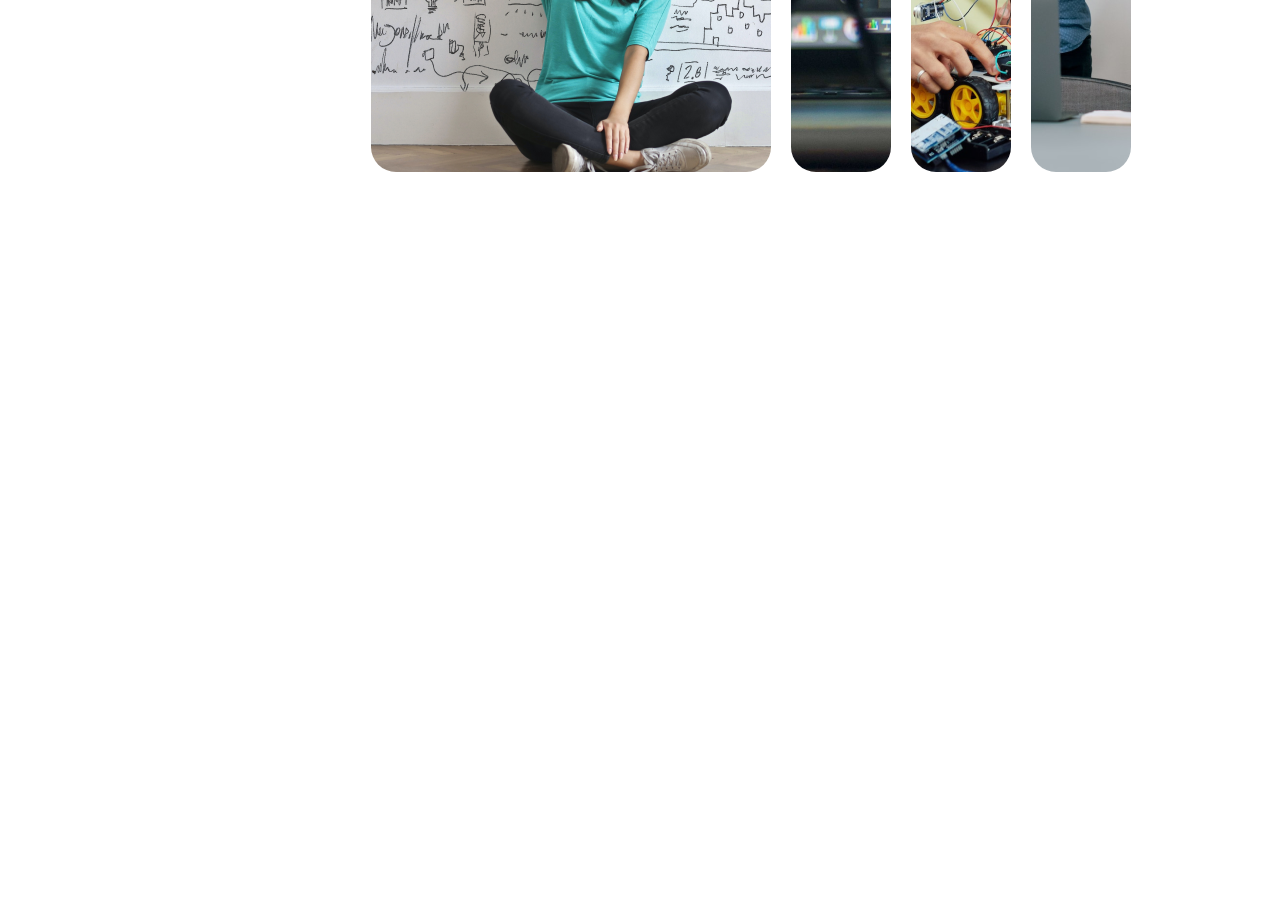
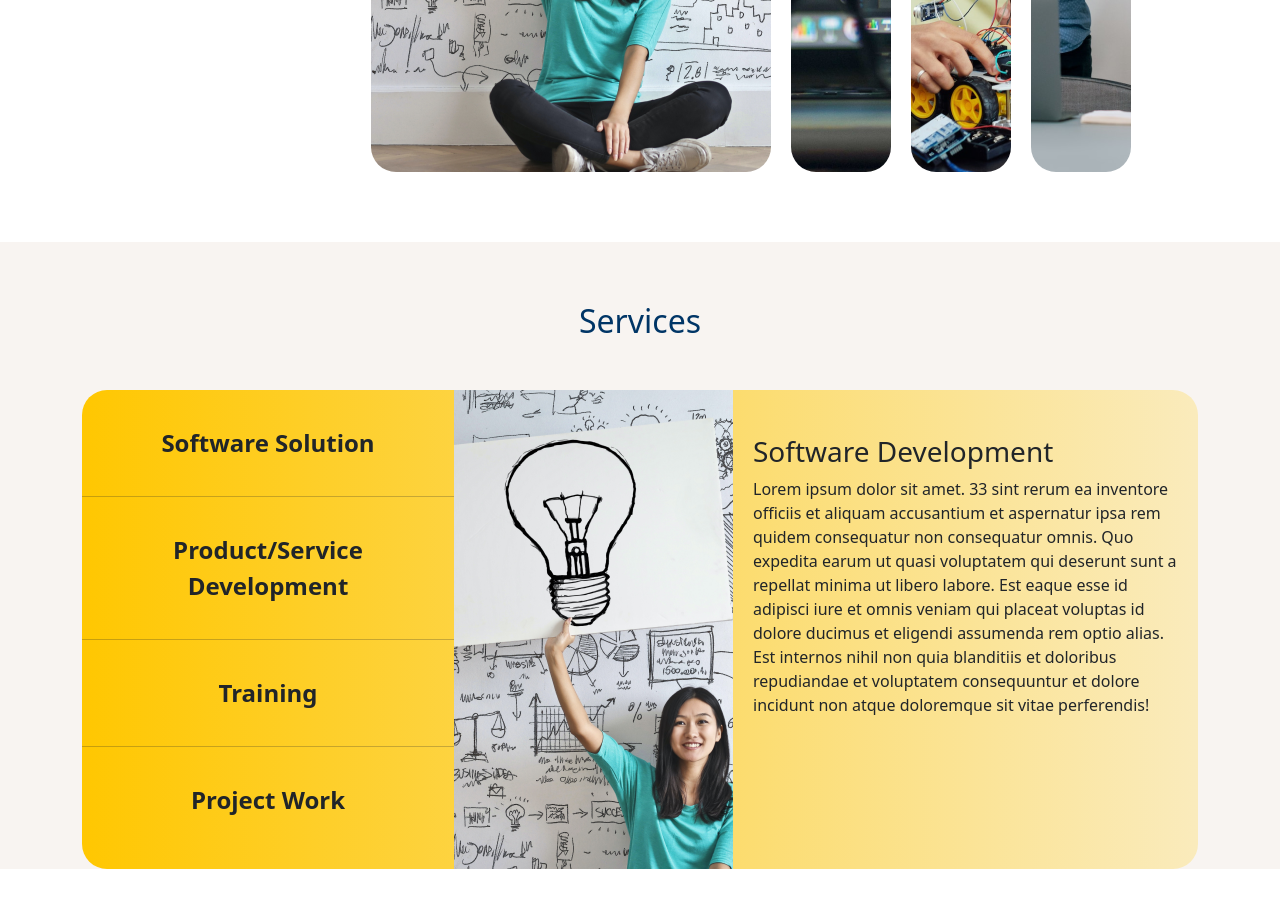
Before and after one commit to AromalPS/OFB-website, a plain HTML site: page Index.html in a window 1280 px wide. Shown: the part 563-1470 px from the top of the page. Before the commit the page ends 800 px from the top, so only its background shows below. Drawn offline with nearby package versions, Linux system fonts and the light colour scheme.

Commit message:
added service section

```diff
--- a/Index.html
+++ b/Index.html
@@ -41,7 +41,7 @@
 
         <!-- End of navbar -->
 
-        <!-- Start of banner -->
+        <!-- Start of hero section -->
 
         <div class="container">
             <div class="banner">
@@ -56,6 +56,32 @@
                 </div>
             </div>
         </div>
+
+        <!-- End of hero section-->
+
+        <div class="bg-color-secondary">
+        <!-- Start of service section -->
+        <div class="container">
+          <h2>Services</h2>
+          <div class="service-box">
+            <section class="titles col-lg-4">
+              <ul>
+                <li class="selected">Software Solution</li><hr>
+                <li>Product/Service Development</li><hr>
+                <li>Training</li><hr>
+                <li>Project Work</li>
+              </ul>
+            </section>
+            <section class="image col-lg-3">
+
+            </section>
+            <section class="description col-lg-5">
+              <h3>Software Development</h3>
+              <p>Lorem ipsum dolor sit amet. 33 sint rerum ea inventore officiis et aliquam accusantium et aspernatur ipsa rem quidem consequatur non consequatur omnis. Quo expedita earum ut quasi voluptatem qui deserunt sunt a repellat minima ut libero labore. Est eaque esse id adipisci iure et omnis veniam qui placeat voluptas id dolore ducimus et eligendi assumenda rem optio alias. Est internos nihil non quia blanditiis et doloribus repudiandae et voluptatem consequuntur et dolore incidunt non atque doloremque sit vitae perferendis!</p>
+            </section>
+          </div>
+        </div>
+        </div>
     </main>
 </body>
 </html>
--- a/style.css
+++ b/style.css
@@ -121,3 +121,68 @@ h1 {
     width: 100px;
     margin: 10px;
 }
+
+/* start of services */
+
+.bg-color-secondary {
+    background: #F8F4F1;
+    margin-top: 60px;
+}
+
+h2 {
+    font-size: 32px;
+    font-weight: 700;
+    color: #003566;
+    text-align: center;
+    padding-top: 60px;
+}
+
+.service-box {
+    display: flex;
+    background: linear-gradient(to left, #FAEBBC, #FFC701);
+    border-radius: 25px;
+    margin-top: 50px;
+    margin-bottom: 50px;
+    min-height: 400px;
+}
+
+.titles ul {
+    padding: 0;
+    position: relative;
+}
+
+.titles li {
+    font-size: 24px;
+    font-weight: 600;
+    display: block;
+    text-align: center;
+	margin: 0;
+	padding: 35px;
+}
+
+hr {
+    margin: 0px !important;
+    padding: 0px;
+
+}
+
+li:hover {
+    background-color: #FFF1BF;
+}
+li.selected:hover {
+    background-color: #FFF1BF;
+    border-top-left-radius: 25px;
+}
+
+.service-box .image {
+    background: url(assets/banner-img-1.png);
+    align-items: center;
+}
+
+.description {
+    padding: 20px;
+}
+
+.description h3 {
+    margin-top: 25px;
+}
```
